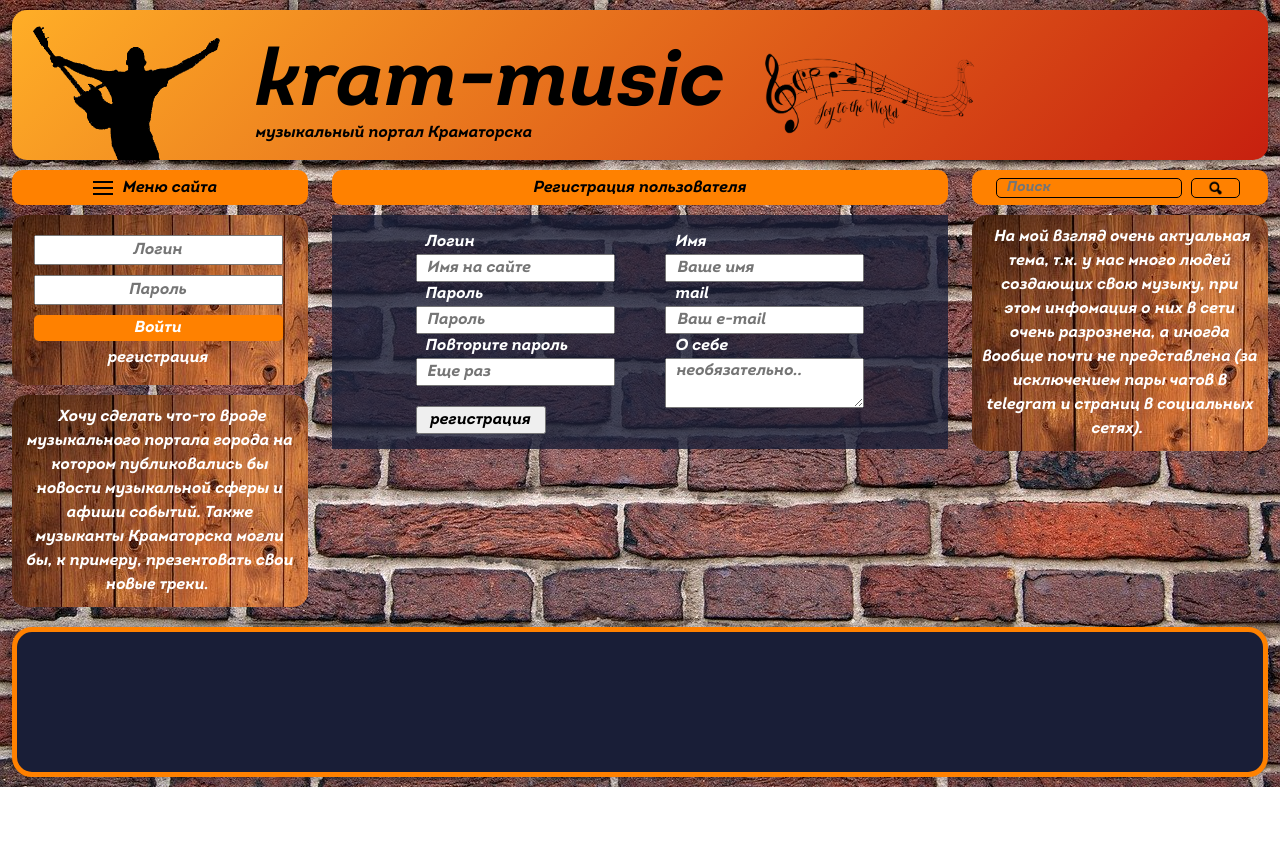
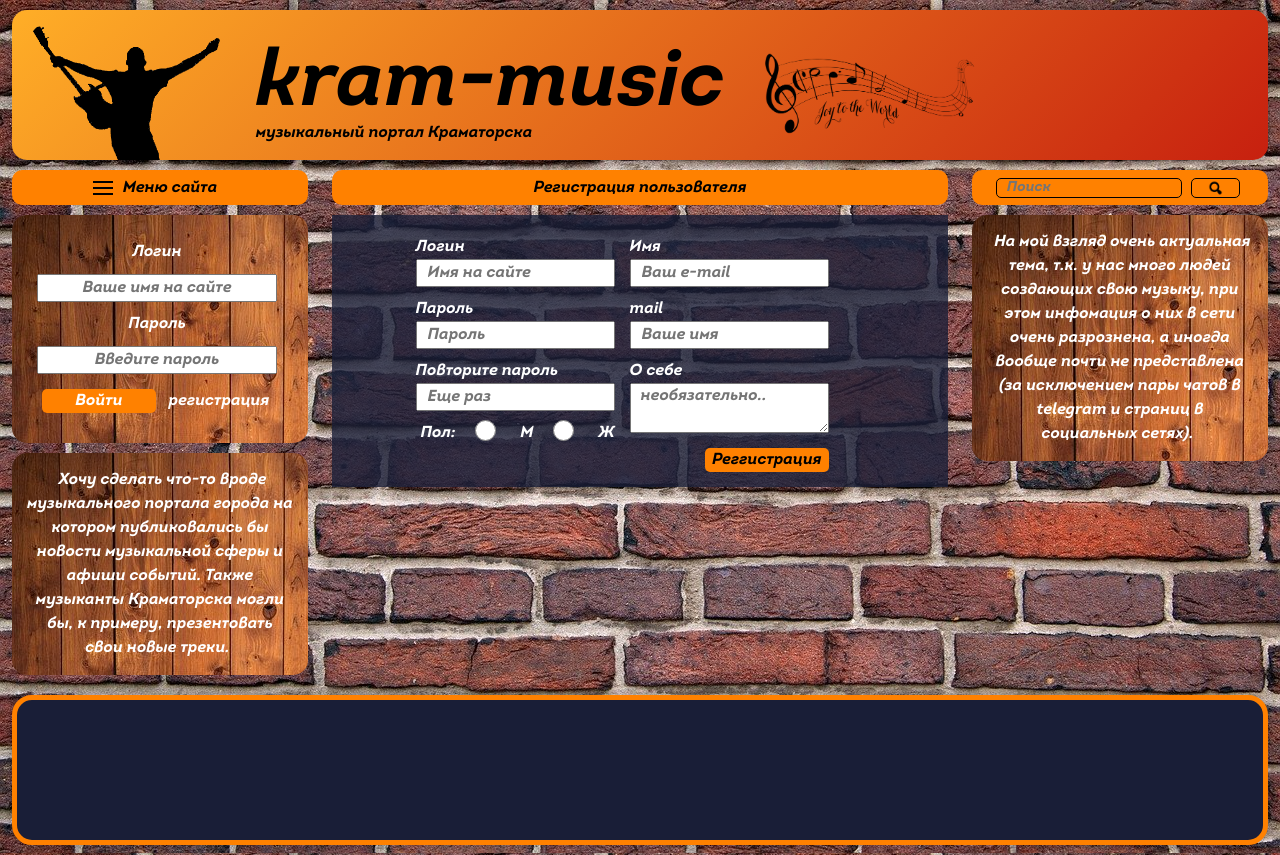
Before and after one commit to seleznevme/kram_music, a Vue app: page /Registration in a window 1280 px wide. Before the commit the page ends 800 px from the top, so only its background shows below. Built offline with nearby package versions, Linux system fonts and the light colour scheme.

Commit message:
26.01.2022

```diff
--- /dev/null
+++ b/src/components/UI/AddFile.vue
@@ -0,0 +1,17 @@
+<template>
+  <input class="btn_add_file" type="file"/>
+</template>
+
+<script>
+export default {
+    name: "add-file",
+    props: {
+
+    }
+}
+</script>
+
+<style  scoped>
+
+
+</style>
--- /dev/null
+++ b/src/components/UI/FormGender.vue
@@ -0,0 +1,31 @@
+<template>
+  <div class="gender_wrapper">
+    <span>Пол:</span>
+    <input type="radio" name="gender"/>
+    <span>M</span>
+    <input type="radio" name="gender"/>
+    <span>Ж</span>
+  </div>
+</template>
+
+<script>
+export default {
+  name: "form-gender",
+};
+</script>
+
+<style scoped>
+.gender_wrapper {
+  display: flex;
+  align-items: center;
+}
+span {
+  color: #ffffff;
+  margin-top: 5px;
+  margin-left: 5px;
+}
+input {
+  width: 100%;
+  height: 70%;
+}
+</style>
--- /dev/null
+++ b/src/components/UI/FormInput.vue
@@ -0,0 +1,42 @@
+<template>
+  <span>{{custom_title}}</span>
+  <input :value="modelValue" @input="$emit('update:modelValue', $event.target.value)" :type="custom_type" :placeholder="custom_placeholder" />
+</template>
+
+<script>
+export default {
+    name: 'form-input',
+    props: {
+      modelValue: {
+      type: String,
+      },
+      custom_title: {
+      type: String,
+      default: 'Название поля',
+      },
+      custom_placeholder: {
+      type: String,
+      default: 'Подсказка',
+      },
+      custom_type: {
+      type: String,
+      default: 'Подсказка',
+      }
+    },
+    method: {
+
+    }
+}
+</script>
+
+<style scoped>
+span {
+  color: #ffffff;
+  margin-top: 5px;
+}
+input {
+  width: 100%;
+  padding: 0 10px;
+  margin-bottom: 5px;
+}
+</style>
--- a/src/components/UI/FormSubmit.vue
+++ b/src/components/UI/FormSubmit.vue
@@ -1,10 +1,20 @@
 <template>
-  <input class="form_submit" type="submit"/>
+  <input class="form_submit" :type="custom_type" :value="custom_value"/>
 </template>
 
 <script>
 export default {
     name: "form-submit",
+    props: {
+      custom_value: {
+      type: String,
+      required: true
+      },
+      custom_type: {
+      type: String,
+      default: 'submit'
+      }
+    }
 }
 </script>
 
@@ -13,6 +23,7 @@ export default {
   border-radius: 5px;
   border: none;
   background-color: #ff8100;
+  padding: 0 7px;
 }
 .form_submit:hover {
   background-color: #ffd400;
--- /dev/null
+++ b/src/components/UI/FormTextarea.vue
@@ -0,0 +1,37 @@
+<template>
+  <span>{{custom_title}}</span>
+  <textarea style="height: {{custom_height}};" :placeholder="custom_placeholder" />
+</template>
+
+<script>
+export default {
+    name: 'form-textarea',
+    props: {
+      custom_title: {
+      type: String,
+      default: 'Название поля',
+      },
+      custom_placeholder: {
+      type: String,
+      default: 'Описание',
+      },
+      custom_height: {
+      type: String,
+      default: 'auto',
+      },
+    }
+}
+</script>
+
+<style scoped>
+span {
+  color: #ffffff;
+  margin-top: 5px;
+}
+textarea {
+  width: 100%;
+  padding: 0 10px;
+  margin-bottom: 15px;
+  outline: none;
+}
+</style>
--- a/src/components/UI/PartSidebar.vue
+++ b/src/components/UI/PartSidebar.vue
@@ -14,7 +14,7 @@ export default {
 .part_side {
   text-align: center;
   background-color: #ffffff;
-  padding: 10px;
+  padding: 15px;
   border-radius: 15px;
   background-image: url("./img/part_background.jpg");
   margin: 10px 0;
--- a/src/components/navigation/NavLeft.vue
+++ b/src/components/navigation/NavLeft.vue
@@ -19,9 +19,7 @@
 <script>
 export default {
   name: "NavLeft",
-  components: {
 
-  },
   data () {
       return {
           path1: '/',
@@ -56,7 +54,7 @@ export default {
   cursor: pointer;
 }
 .btn_active {
-    background-color: #ffd400;
+    background-color: #ffd400 !important;
 }
 .site_name {
   color: #ff8100;
--- a/src/components/sidebars/SidebarLeft.vue
+++ b/src/components/sidebars/SidebarLeft.vue
@@ -1,10 +1,19 @@
 <template>
   <part-sidebar>
-    <form>
-      <input type="" name="" placeholder="Логин" />
-      <input type="password" name="" placeholder="Пароль" />
-      <form-submit  value="Войти" />
-      <span class="reg" @click="$router.push('/Registration')">регистрация</span>
+    <form class="form_reg">
+      <form-input
+          custom_title = "Логин"
+          custom_placeholder = "Ваше имя на сайте"
+          custom_type = "name"/>
+        <form-input
+          custom_title = "Пароль"
+          custom_placeholder = "Введите пароль"
+          custom_type = "password"/>
+        <div class = "btn_group">
+          <form-submit
+            custom_value = "Войти"/>
+          <span class="reg" @click="$router.push('/Registration')">регистрация</span>
+        </div>
     </form>
   </part-sidebar>
   <part-sidebar>
@@ -26,5 +35,17 @@ export default {
 .reg {
   color: #ffffff;
   cursor: pointer;
+  margin-left: auto;
+}
+.form_reg {
+  display: flex;
+  flex-direction: column;
+  width: 95%;
+  margin: 0 auto;
+}
+.btn_group {
+  width: 100%;
+  display: flex;
+  margin-top: 10px;
 }
 </style>
--- a/src/views/AddNews.vue
+++ b/src/views/AddNews.vue
@@ -2,17 +2,22 @@
   <div>
     <cover-main>
       <form class="cover">
-        <span>Тема</span>
-        <input class="title" type="text" />
-        <span>Содержание</span>
-        <textarea class="body" type="text" />
+        <form-input
+          custom_title = "Тема"
+          custom_placeholder = "Тема статьи"
+          custom_type = "text"/>
+        <form-textarea
+          custom_title = "Содержание"
+          custom_placeholder = "Текст статьи"
+          custom_height = "200px" />
         <div class="btn_group">
           <div class="add_img">
             <span>Прикрепить изображение</span>
-            <input type="file" />
+            <add-file />
           </div>
           <div class="btn_submit">
-            <form-submit  value="Добавить" />
+            <form-submit
+            custom_value = "Добавить"/>
           </div>
         </div>
       </form>
@@ -21,7 +26,9 @@
 </template>
 
 <script>
+import AddFile from '../components/UI/AddFile.vue';
 export default {
+  components: { AddFile },
   name: "AddNews",
 };
 </script>
@@ -36,17 +43,6 @@ export default {
   color: #ffffff;
   margin-top: 10px;
 }
-.title {
-  width: 100%;
-  padding: 0 10px;
-  outline: none;
-}
-.body {
-  width: 100%;
-  padding: 10px;
-  height: 200px;
-  outline: none;
-}
 .btn_group {
   display: flex;
   align-items: flex-end;
--- a/src/views/Registration.vue
+++ b/src/views/Registration.vue
@@ -1,36 +1,78 @@
 <template>
   <div>
-    <cover-main>
+    <div class="cover">
       <form class="form_registration">
         <div class="reg_part_left">
-          <span>Логин</span>
-          <input type="login" placeholder="Имя на сайте" />
-          <span>Пароль</span>
-          <input type="password" placeholder="Пароль" />
-          <span>Повторите пароль</span>
-          <input type="password" placeholder="Еще раз" />
-          <input class="btn_submit" type="submit" value="регистрация" />
+          <form-input
+          custom_title = "Логин"
+          custom_placeholder = "Имя на сайте"
+          custom_type = "login"
+          v-model = "user.login"/>
+          <form-input
+          custom_title = "Пароль"
+          custom_placeholder = "Пароль"
+          custom_type = "password"
+          v-model = "user.pass"/>
+          <form-input
+          custom_title = "Повторите пароль"
+          custom_placeholder = "Еще раз"
+          custom_type = "password"/>
+          <form-gender />
         </div>
         <div class="reg_part_right">
-          <span>Имя</span>
-          <input type="name" placeholder="Ваше имя" />
-          <span>mail</span>
-          <input type="mail" placeholder="Ваш e-mail" />
-          <span>О себе</span>
-          <textarea placeholder="необязательно.."></textarea>
+          <form-input
+          custom_title = "Имя"
+          custom_placeholder = "Ваш e-mail"
+          custom_type = "name"
+          v-model = "user.name"/>
+          <form-input
+          custom_title = "mail"
+          custom_placeholder = "Ваше имя"
+          custom_type = "mail"
+          v-model = "user.mail"/>
+          <form-textarea
+          custom_title = "О себе"
+          custom_placeholder = "необязательно.."
+          v-model = "user.about"/>
+          <div class="btn_group">
+            <form-submit
+            custom_value = "Реггистрация"/>
+          </div>
         </div>
       </form>
-    </cover-main>
+    </div>
   </div>
 </template>
 
 <script>
 export default {
   name: "Registration",
+  data () {
+    return {
+      user: {
+        id: '',
+        name: '',
+        gender: '',
+        mail: '',
+        login: '',
+        pass: '',
+        about:'',
+      }
+    }
+  }
 };
 </script>
 
 <style scoped>
+.cover {
+  background-color: #ffffff;
+  margin: 10px auto;
+  display: flex;
+  align-items: center;
+  justify-content: center;
+  background: rgba(25, 30, 55, 0.8);
+  padding: 15px;
+}
 span {
   color: #ffffff;
 }
@@ -40,20 +82,21 @@ span {
   max-width: 500px;
 }
 .form_registration * {
-  padding: 0 10px;
   outline: none;
 }
 .reg_part_left {
   display: flex;
   flex-direction: column;
+  margin: 0 10px;
 }
 .reg_part_right {
   display: flex;
   flex-direction: column;
   margin-left: auto;
+  margin: 0 5px;
 }
-.btn_submit {
-  max-width: 130px;
-  margin-top: 20px;
+.btn_group {
+  display: flex;
+  justify-content: flex-end;
 }
 </style>
```
Also changed, not shown: src/components/UI/index.js (+8 -0 lines).
